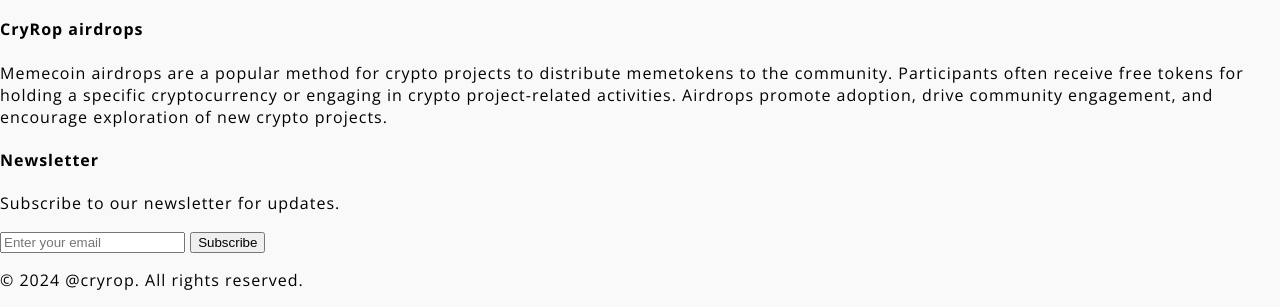
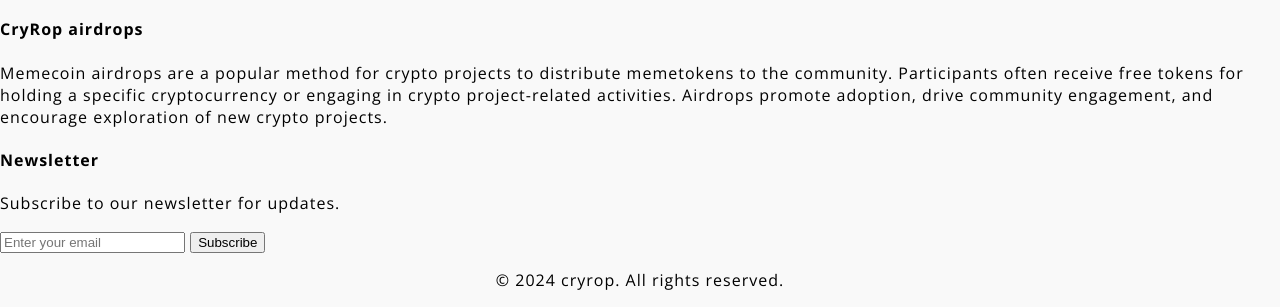
Before and after one commit to konknefr/Drophunt2, a plain HTML site: page index-page.html in a window 1280 px wide. Shown: the part 3551-3858 px from the top of the page. Drawn offline with nearby package versions, Linux system fonts and the light colour scheme.

Commit message:
Update index-page.html

```diff
--- a/index-page.html
+++ b/index-page.html
@@ -444,7 +444,7 @@ Mebe
 </footer>
 
     <footer>
-        <p>&copy; 2024 @cryrop. All rights reserved.</p>
+        <p style="text-align:center;">&copy; 2024 cryrop. All rights reserved.</p>
     </footer>
 
 
```
